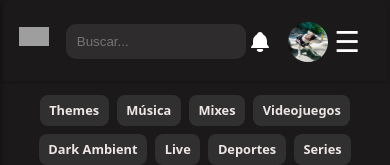
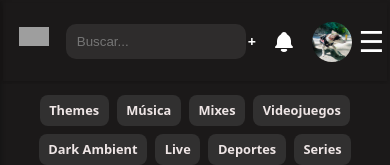
Before and after one commit to Ikercordero1/Youtube-simulation, a plain HTML site: page index.html in a window 390 px wide. Shown: the top 165 px of the page. Drawn offline with Linux system fonts and the light colour scheme; grey boxes are pictures that could not be loaded.

Commit message:
Actualizar styles.css

```diff
--- a/styles.css
+++ b/styles.css
@@ -285,8 +285,11 @@ p {
   }
 
   .listica0 {
-    display: none;
+    display: flex;
   }
+  .listica0:hover {
+    display:none
+    }
 
   #menu-toggle {
     display: flex;
```
